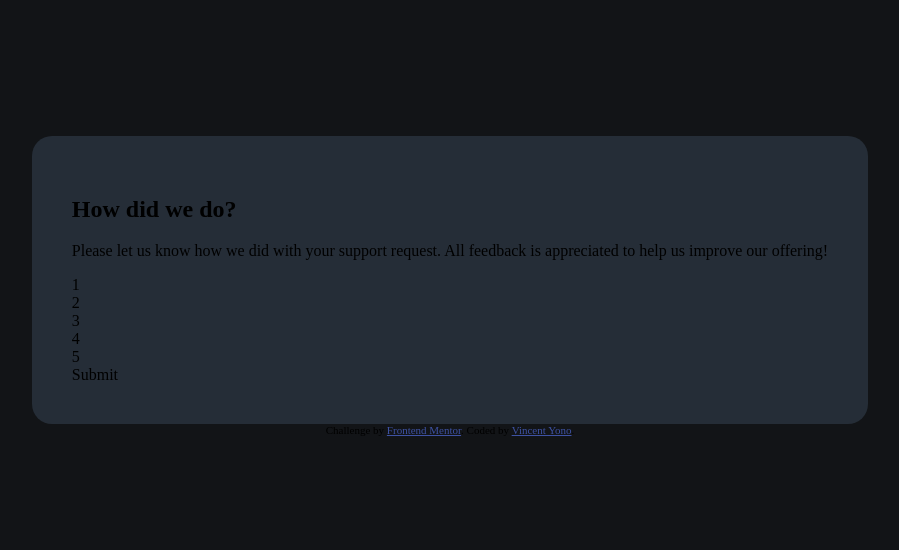
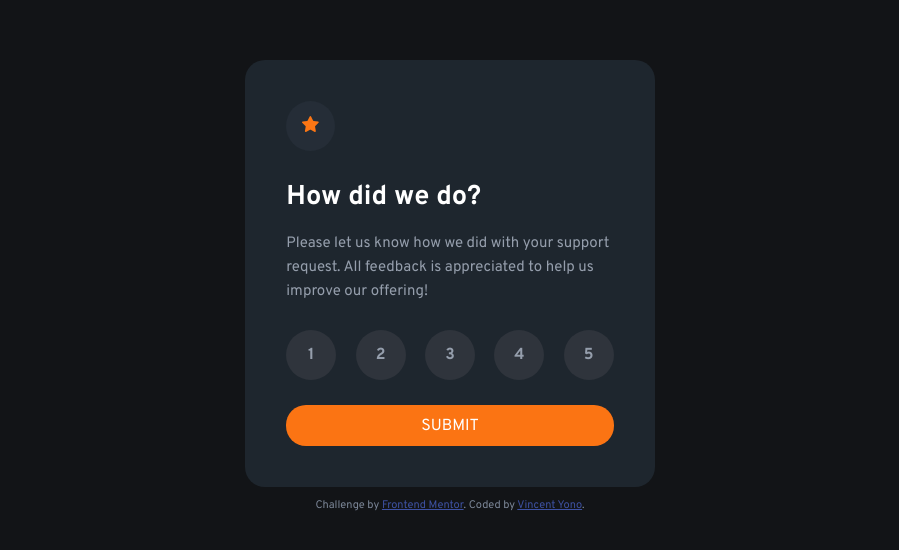
Before and after one commit to vincentyono/interactive-rating-component, a plain HTML site: page interactive-rating-component-main/index.html in a window 1280 px wide. Shown: the part 122-672 px from the top of the page, without its empty margins (190-1089 px from the left). Drawn offline with Linux system fonts and the light colour scheme.

Commit message:
Style rating section

```diff
--- a/interactive-rating-component-main/index.html
+++ b/interactive-rating-component-main/index.html
@@ -24,17 +24,30 @@
   <body>
     <!-- Rating state start -->
     <div class="rating-card">
-      <h2 class="rating-title">How did we do?</h2>
+      <div class="rating-icon">
+        <img src="./images/icon-star.svg" alt="star icon" />
+      </div>
+      <h1 class="rating-title">How did we do?</h1>
       <p class="rating-description">
         Please let us know how we did with your support request. All feedback is
         appreciated to help us improve our offering!
       </p>
       <div class="rating-scale">
-        <div class="rating-scale-btn">1</div>
-        <div class="rating-scale-btn">2</div>
-        <div class="rating-scale-btn">3</div>
-        <div class="rating-scale-btn">4</div>
-        <div class="rating-scale-btn">5</div>
+        <div class="rating-scale-btn">
+          <div class="rating-scale-btn-number">1</div>
+        </div>
+        <div class="rating-scale-btn">
+          <div class="rating-scale-btn-number">2</div>
+        </div>
+        <div class="rating-scale-btn">
+          <div class="rating-scale-btn-number">3</div>
+        </div>
+        <div class="rating-scale-btn">
+          <div class="rating-scale-btn-number">4</div>
+        </div>
+        <div class="rating-scale-btn">
+          <div class="rating-scale-btn-number">5</div>
+        </div>
       </div>
       <div class="rating-submit-btn">Submit</div>
     </div>
--- a/interactive-rating-component-main/style.css
+++ b/interactive-rating-component-main/style.css
@@ -2,7 +2,9 @@
   --white: hsl(0, 0%, 100%);
   --light-grey: hsl(217, 12%, 63%);
   --medium-grey: hsl(216, 12%, 54%);
+  --dark-grey: hsl(217, 12%, 21%);
   --dark-blue: hsl(213, 19%, 18%);
+  --darker-blue: hsl(210, 21%, 15%);
   --very-dark-blue: hsl(216, 12%, 8%);
   --orange: hsl(25, 97%, 53%);
 }
@@ -14,12 +16,64 @@ body {
   justify-content: center;
   align-items: center;
   background-color: var(--very-dark-blue);
+  font-family: "Overpass", sans-serif;
 }
 
 .rating-card {
+  background-color: var(--darker-blue);
+  padding: 4ch;
+  border-radius: 20px;
+}
+
+.rating-icon {
+  display: inline-block;
+  padding: 15px 16px 13px 16px;
+  margin-bottom: 1ch;
+  position: relative;
+  border-radius: 50%;
   background-color: var(--dark-blue);
-  padding: 5ch;
+}
+
+.rating-title {
+  color: var(--white);
+  font-size: 1.7rem;
+  font-weight: 700;
+}
+
+.rating-description {
+  color: var(--light-grey);
+  max-width: 34ch;
+  font-size: 15px;
+  line-height: 2.5ch;
+}
+
+.rating-scale {
+  display: flex;
+  justify-content: space-between;
+  margin: 2.5ch 0;
+}
+
+.rating-scale-btn {
+  text-align: center;
+  width: 50px;
+  height: 50px;
+  border-radius: 50%;
+  font-weight: 700;
+  background-color: var(--dark-grey);
+  color: var(--light-grey);
+}
+
+.rating-scale-btn-number {
+  margin: 15px;
+}
+
+.rating-submit-btn {
+  padding: 1ch;
   border-radius: 20px;
+  text-align: center;
+  text-transform: uppercase;
+  background-color: var(--orange);
+  color: var(--white);
 }
 
 .thank-you-card {
@@ -28,6 +82,8 @@ body {
 
 .attribution {
   font-size: 11px;
+  margin-top: 1em;
+  color: var(--medium-grey);
   text-align: center;
 }
 
```
